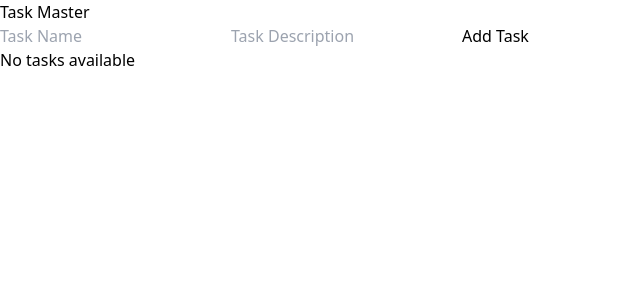
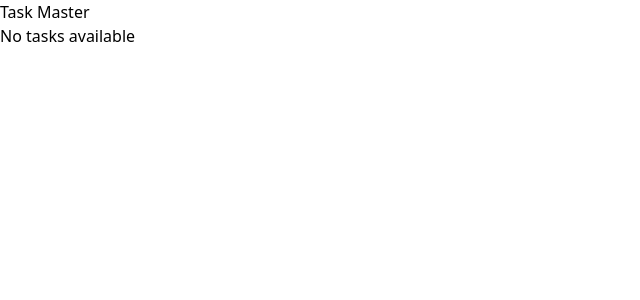
Before and after one commit to notjawad404/Task-Master, a React app in the folder Frontend/: page / in a window 1280 px wide. Shown: the top 300 px of the page, without its empty margins (0-640 px from the left). Built offline with nearby package versions, Linux system fonts and the light colour scheme; the HTML template or start-up script is replaced by a standard one.

Commit message:
Update AddTask Page

```diff
--- a/Frontend/package.json
+++ b/Frontend/package.json
@@ -12,7 +12,8 @@
   "dependencies": {
     "axios": "^1.7.2",
     "react": "^18.2.0",
-    "react-dom": "^18.2.0"
+    "react-dom": "^18.2.0",
+    "react-router-dom": "^6.23.1"
   },
   "devDependencies": {
     "@types/react": "^18.2.66",
--- a/Frontend/src/App.jsx
+++ b/Frontend/src/App.jsx
@@ -1,4 +1,6 @@
 import './App.css'
+import {BrowserRouter as Router, Route, Routes} from 'react-router-dom'
+import AddTask from './components/AddTask'
 import TaskMaster from './components/TaskMaster'
 
 function App() {
@@ -6,7 +8,12 @@ function App() {
   return (
 
    <div className="">
-   <TaskMaster />
+    <Router>
+      <Routes>
+        <Route path="/add" element={<AddTask />} />
+        <Route path="/" element={<TaskMaster />} />
+      </Routes>
+    </Router>
    </div>
 
   )
--- a/Frontend/src/components/AddTask.jsx
+++ b/Frontend/src/components/AddTask.jsx
@@ -11,8 +11,7 @@ export default function AddTask() {
             description: taskDescription,
         })
         .then((response) => {
-            console.log(response);
-            // Optionally, clear the input fields after a successful response
+            console.log(response.data);
             setTaskName("");
             setTaskDescription("");
         })
@@ -22,20 +21,26 @@ export default function AddTask() {
     }
 
     return (
-        <div>
-            <input
+        <div className="h-screen overflow-y-auto bg-red-600 text-white">
+        <div className="flex justify-center flex-col mt-10">
+            <h1 className="text-center font-bold text-3xl">Add Task</h1>
+        <input
                 type="text"
                 placeholder="Task Name"
                 value={taskName}
                 onChange={(e) => setTaskName(e.target.value)}
+                className="w-1/2 m-auto rounded-full my-4 p-4 text-lg text-black"
             />
             <input
                 type="text"
                 placeholder="Task Description"
                 value={taskDescription}
                 onChange={(e) => setTaskDescription(e.target.value)}
+                className="w-1/2 m-auto rounded-full my-4 p-4 text-lg text-black"
             />
-            <button type="button" onClick={handleAddTask}>Add Task</button>
+            <button type="button" onClick={handleAddTask} className=" w-1/5 m-auto bg-green-400 text-black text-lg p-2 font-semibold rounded-full hover:bg-black hover:text-green-400">Add Task</button>
+        </div>
+
         </div>
     );
 }
--- a/Frontend/src/components/TaskMaster.jsx
+++ b/Frontend/src/components/TaskMaster.jsx
@@ -1,4 +1,4 @@
-import AddTask from "./AddTask";
+
 import { useState } from "react";
 
 export default function TaskMaster() {
@@ -6,7 +6,7 @@ export default function TaskMaster() {
   return (
     <div>
       <h1>Task Master</h1>
-      <AddTask />
+
       {tasks.length === 0 ? (
         <div>
           <p>No tasks available</p>
```
Also changed, not shown: 1 other file (tests, documents, lock files or other folders).
